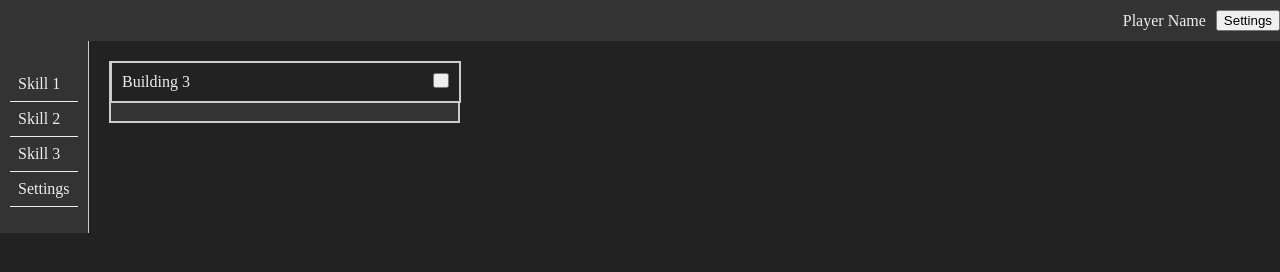
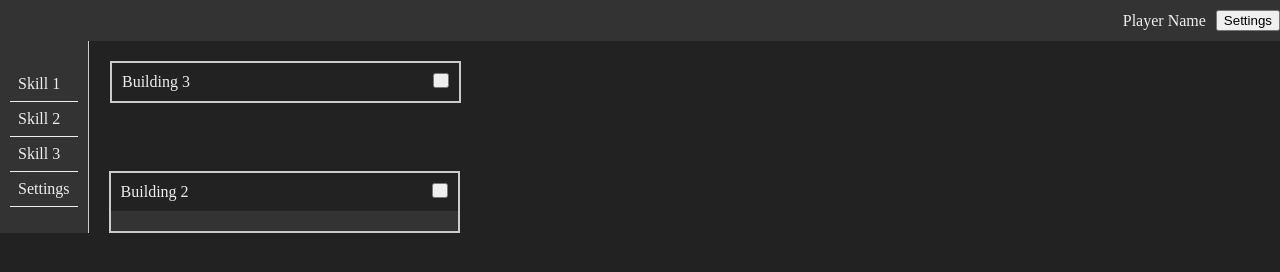
Before and after one commit to Kyoj1n/Adventure-Guild-Idle, a plain HTML site: page index.html in a window 1280 px wide. Both pictures are taken after a click on the button 439 px from the left and 80 px from the top of the page. Drawn offline with Linux system fonts and the light colour scheme.

Commit message:
Column snapping finished and windows moving when overlapped finished.

```diff
--- a/script.js
+++ b/script.js
@@ -122,6 +122,10 @@ document.addEventListener('DOMContentLoaded', () => {
         header.addEventListener("mousedown", (e) => {
             isDragging = true;
 
+            if (e.target.classList.contains('header')) {
+                e.preventDefault();
+            }
+
             // Calculate the offset considering the window's position and scoll
             offsetX = e.clientX - header.parentNode.getBoundingClientRect().left;
             offsetY = e.clientY - header.parentNode.getBoundingClientRect().top;
@@ -129,7 +133,15 @@ document.addEventListener('DOMContentLoaded', () => {
         });
     });
 
+    function checkWindowOverlap(window1, window2) {
+        const rect1 = window1.getBoundingClientRect();
+        const rect2 = window2.getBoundingClientRect();
 
+        const overlapX = rect1.left < rect2.right && rect1.right > rect2.left;
+        const overlapY = rect1.top < rect2.bottom && rect1.bottom > rect2.top;
+
+        return overlapX && overlapY;
+    }
 
     document.addEventListener("mouseup", (e) => {
         if (isDragging) {
@@ -149,13 +161,16 @@ document.addEventListener('DOMContentLoaded', () => {
             }
 
             const newX = (columnIndex * columnWidth) + 100 - columnWidth;
-
-            console.log("Window dropped in column:", columnIndex);
-            console.log("Window dropped at:", newX);
-            console.log("columnWidth", columnWidth);
-
             activeWindow.style.left = newX + 'px';
 
+            const windows = document.querySelectorAll('.window');
+            windows.forEach(otherWindow => {
+                if (otherWindow !== activeWindow && checkWindowOverlap(activeWindow, otherWindow)) {
+                    console.log("Window overlap!")
+                    const newY = otherWindow.getBoundingClientRect().top + 100;
+                    otherWindow.style.top =  newY + 'px';
+                }
+            });
             activeWindow = null;
         }
     });
@@ -171,10 +186,6 @@ document.addEventListener('DOMContentLoaded', () => {
         const columnWidth = gameAreaRect.width / 3;
         const columnIndex = Math.min(Math.floor(mouseX / columnWidth), 2);
 
-        console.log("Window dropped in column:", columnIndex);
-        console.log(gameAreaRect.width)
-        console.log(mouseX)
-
         // Calculate the new position using getBoundingClientRect for accurate positioning
         const newX = e.clientX - offsetX;
         const newY = e.clientY - offsetY;
--- a/style.css
+++ b/style.css
@@ -57,18 +57,6 @@ body {
   padding: 10px;
 }
 
-#game-area > div:nth-child(3n+1) {
-  background-color: #b41818;
-}
-
-#game-area > div:nth-child(3n+1) {
-  background-color: rgba(rgb(255, 255, 255), rgb(255, 255, 255), blue, alpha);
-}
-
-#game-area > div:nth-child(3n+1) {
-  background-color: rgba(rgb(255, 254, 254), green, rgb(248, 248, 248), alpha);
-}
-
 .window {
     border: 2px solid #ccc;
     width: 300px;
```
